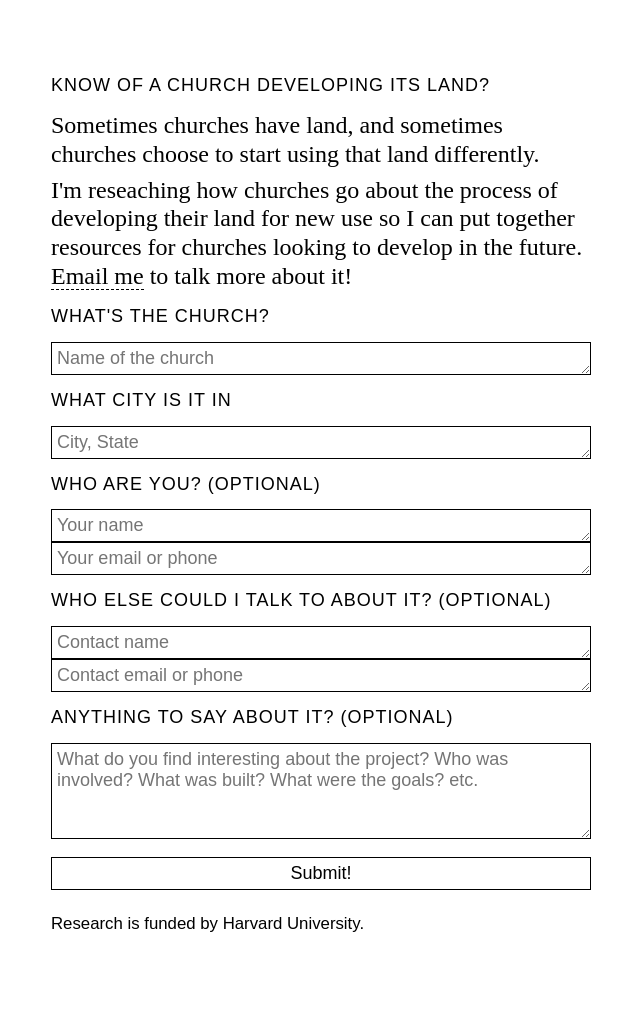
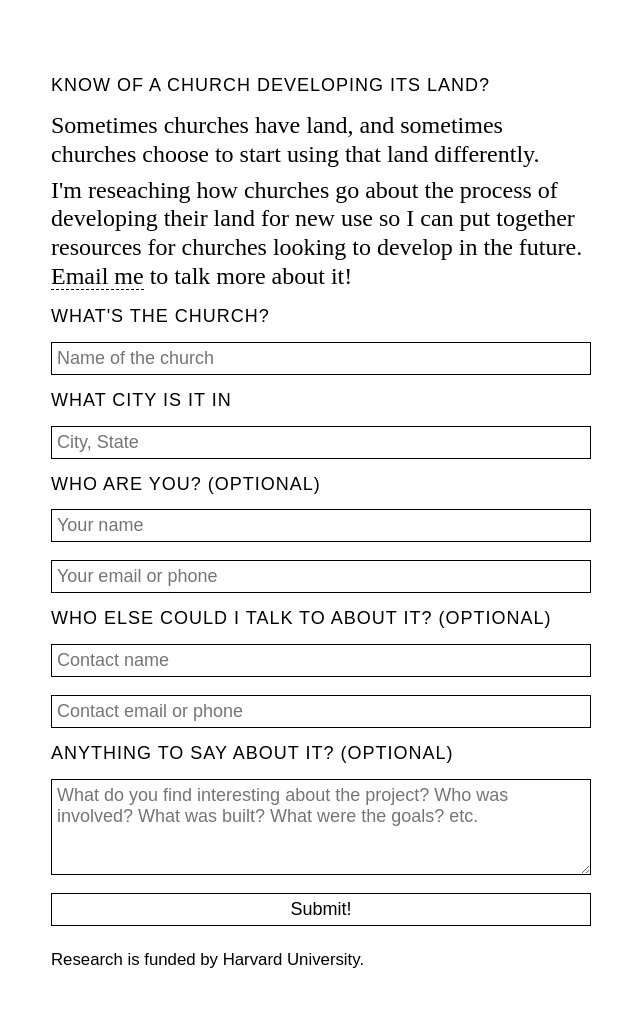
Before and after one commit to bennotkin/bennotkin.github.io, a Jekyll site: the page church-land.html, which Jekyll copies as it is, in a window 1280 px wide. Shown: the whole page, without its empty margins (319-959 px from the left). Built offline with Jekyll 4.4.1, drawn with Linux system fonts in a browser that asks for light colours; before the commit the page ends 987 px from its top, so only the background shows below that.

Commit message:
coincides with textarea commit in html

```diff
--- a/css/churchlandstyle.css
+++ b/css/churchlandstyle.css
@@ -1,5 +1,5 @@
 body {
-  font-size: 24;
+  font-size: 36;
   font-kerning: normal;
   padding: 3ch;
   margin: 0 auto;
@@ -49,12 +49,16 @@
   border: 1px solid black;
   font-family: sans-serif;
   padding: .5ch;
-  font-size: 18
+  font-size: 18;
+  resize: none;
 }
+
+textarea#church-description {resize: vertical;}
 
 /*input[name=church-contact-name], input[name=church-contact-contact] {width: 49.1%}*/
 
-input + input {margin-top: 1em}
+textarea + textarea {margin-top: 1em}
+
 
 button[type=submit] {
   background-color: white;
```
